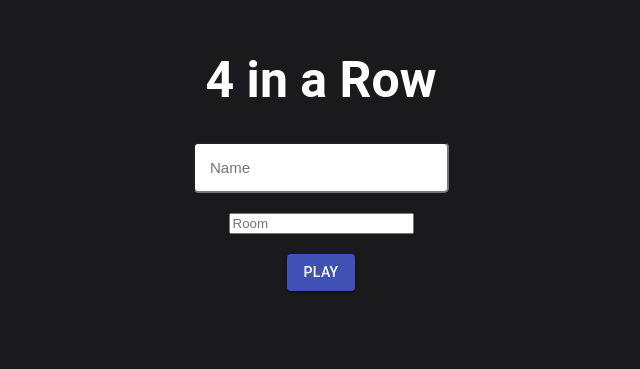
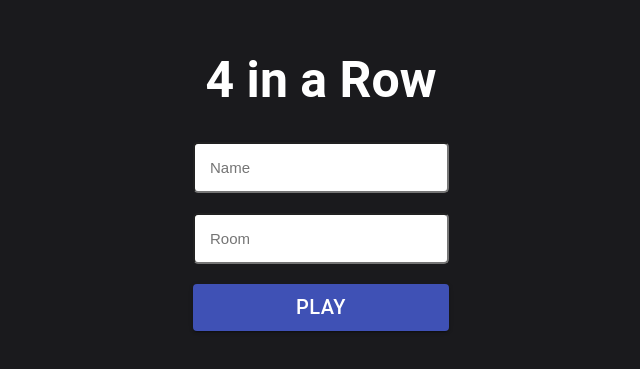
Before and after one commit to ballhan/connectFour, a React (Create React App) app in the folder client/: page / in a window 1280 px wide. Shown: the part 183-552 px from the top of the page, without its empty margins (319-959 px from the left). Built offline with nearby package versions, Linux system fonts and the light colour scheme.

Commit message:
fix css classname

```diff
--- a/client/src/components/Join/Join.js
+++ b/client/src/components/Join/Join.js
@@ -1,6 +1,7 @@
 import React, { useState } from "react";
 import { Link } from "react-router-dom";
 import { Button } from "@material-ui/core";
+import classNames from "classnames";
 
 import styles from "./Join.module.css";
 
@@ -23,7 +24,10 @@ export default function SignIn() {
         <div>
           <input
             placeholder="Room"
-            className={(styles.joinInput, styles.mt20)}
+            className={classNames({
+              [styles.joinInput]: true,
+              [styles.mt20]: true,
+            })}
             type="text"
             onChange={(event) => setRoom(event.target.value)}
           />
@@ -35,7 +39,10 @@ export default function SignIn() {
           <Button
             variant="contained"
             color="primary"
-            className={(styles.button, styles.mt20)}
+            className={classNames({
+              [styles.button]: true,
+              [styles.mt20]: true,
+            })}
             type="submit"
           >
             play
```
